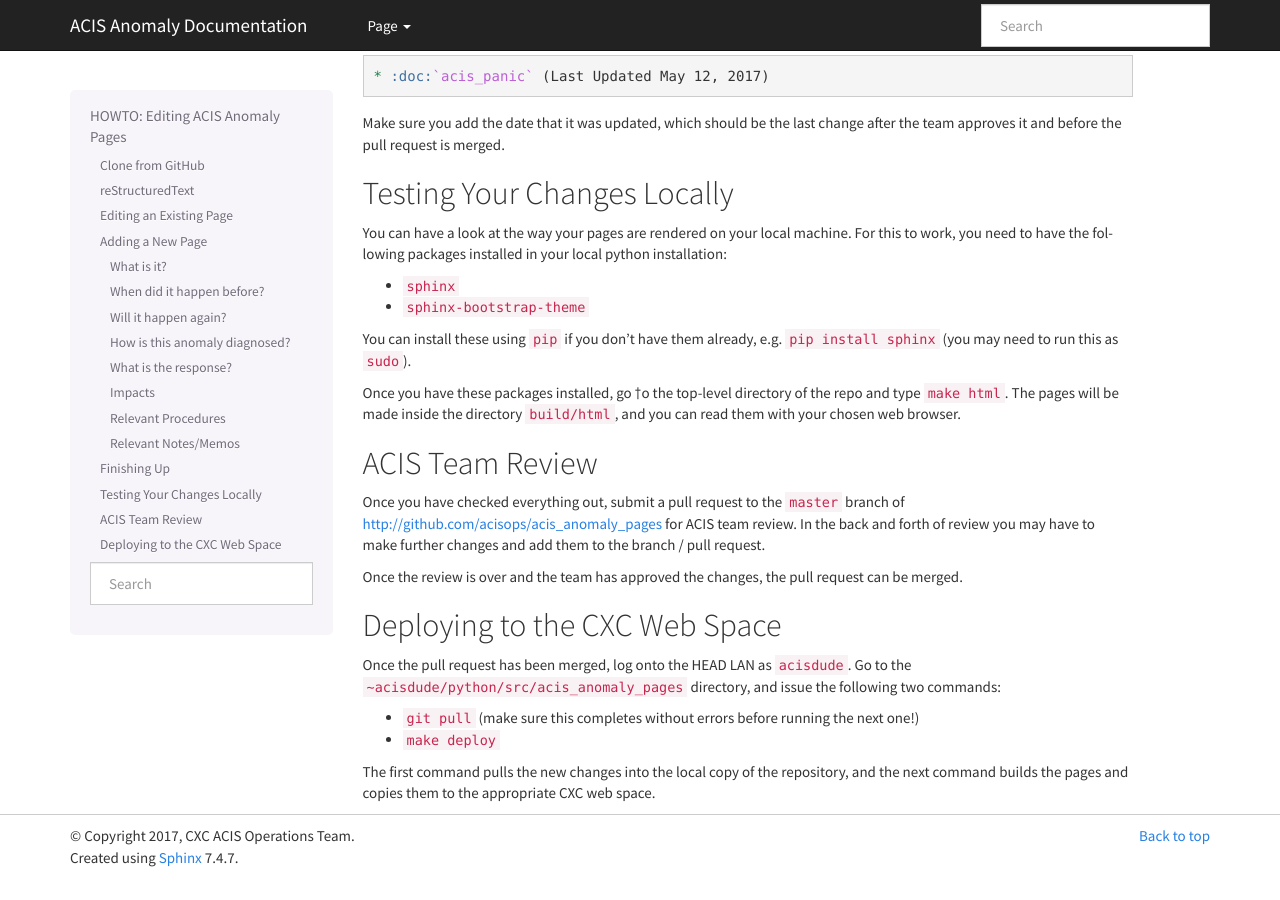
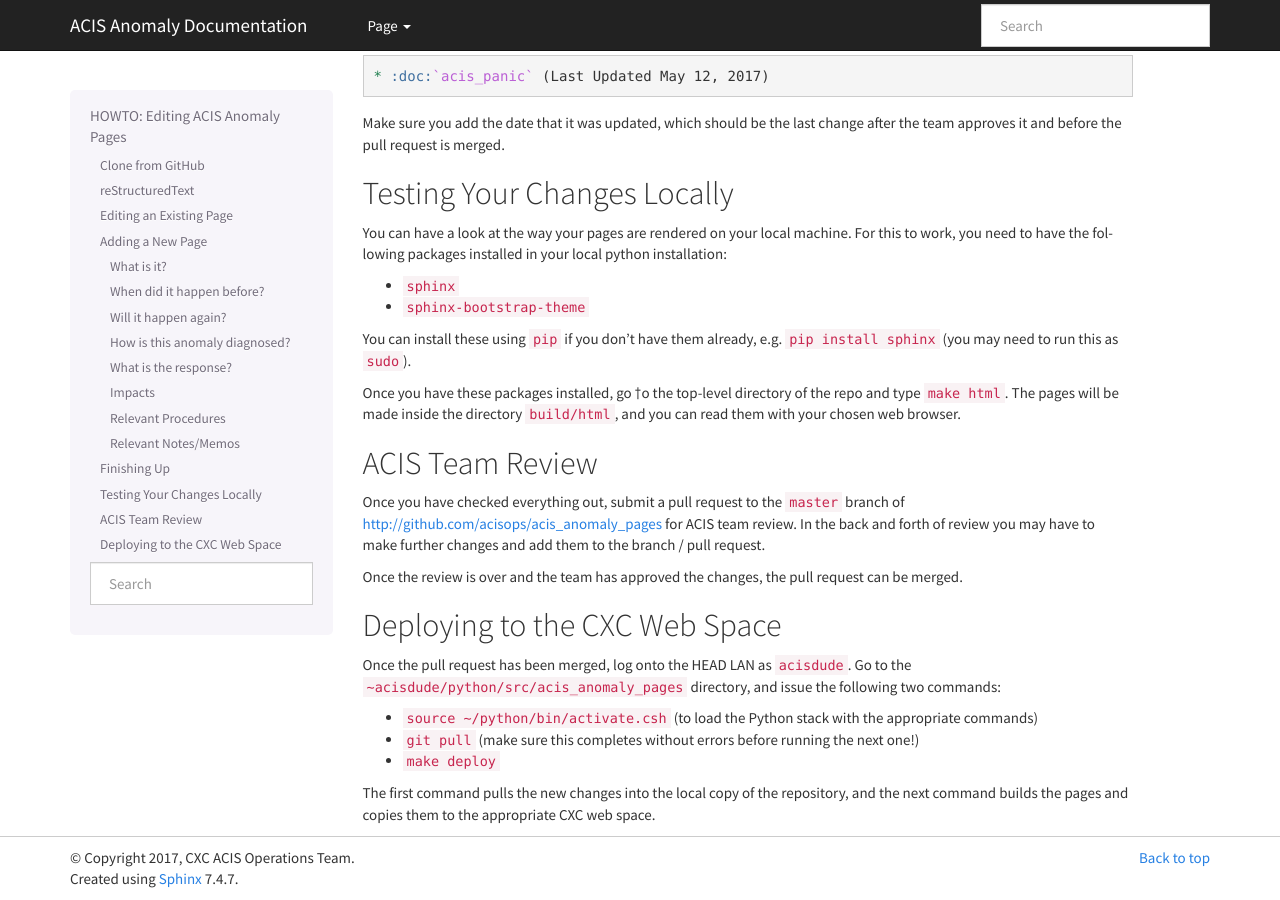
Before and after one commit to acisops/acis_anomaly_pages, a Sphinx documentation site: the page built from source/howto.rst, in a window 1280 px wide and 900 px high, scrolled down 1775 px. Built offline with Sphinx 7.4.7, drawn with Linux system fonts in a browser that asks for light colours; before the commit the page ends 2653 px from its top, so only the background shows below that.

Commit message:
Need to load the Python stack

```diff
--- a/source/howto.rst
+++ b/source/howto.rst
@@ -149,6 +149,7 @@ Once the pull request has been merged, log onto the HEAD LAN as ``acisdude``. Go
 the ``~acisdude/python/src/acis_anomaly_pages`` directory, and issue the following two
 commands:
 
+* ``source ~/python/bin/activate.csh`` (to load the Python stack with the appropriate commands)
 * ``git pull`` (make sure this completes without errors before running the next one!)
 * ``make deploy``
 
```
